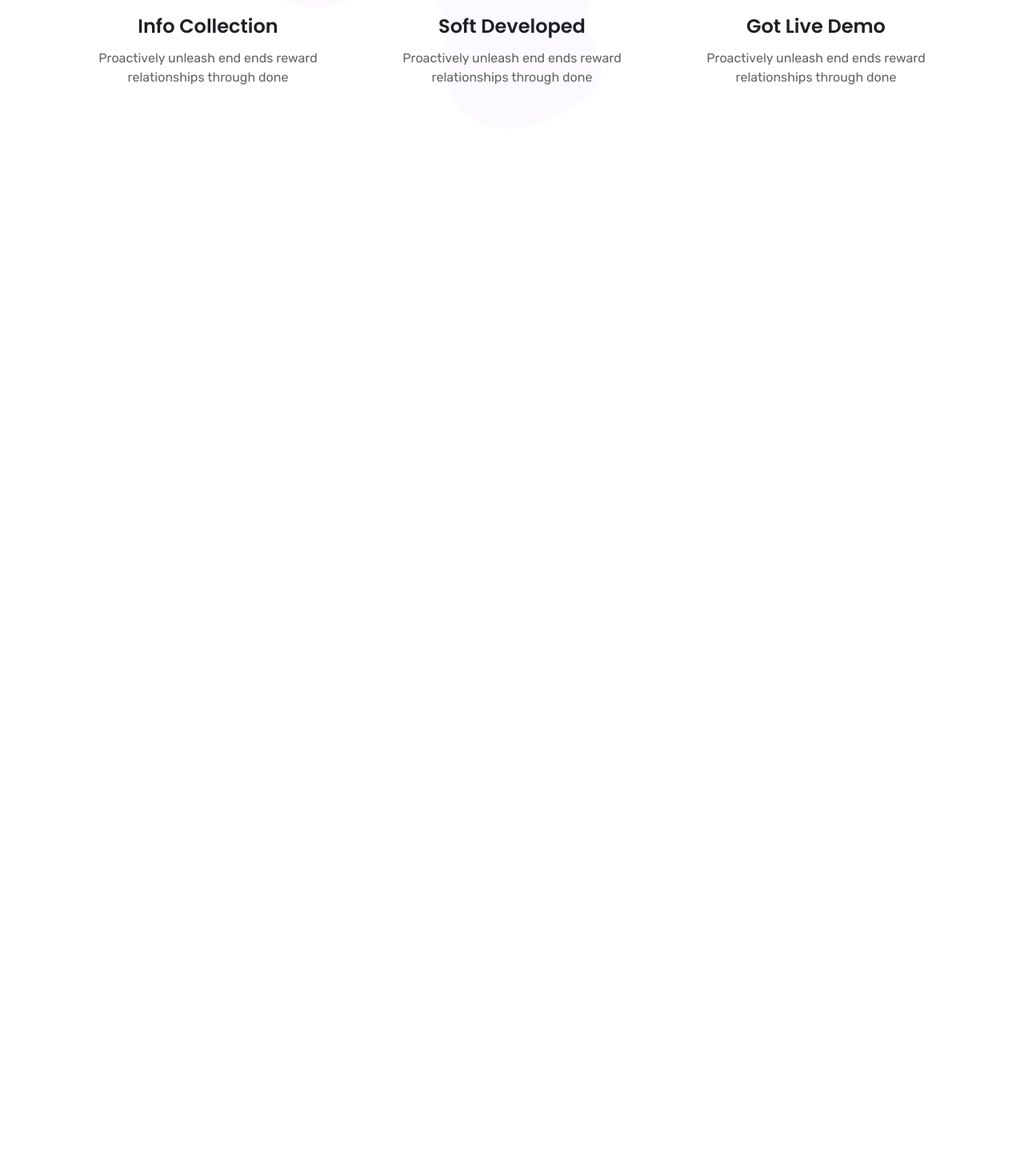
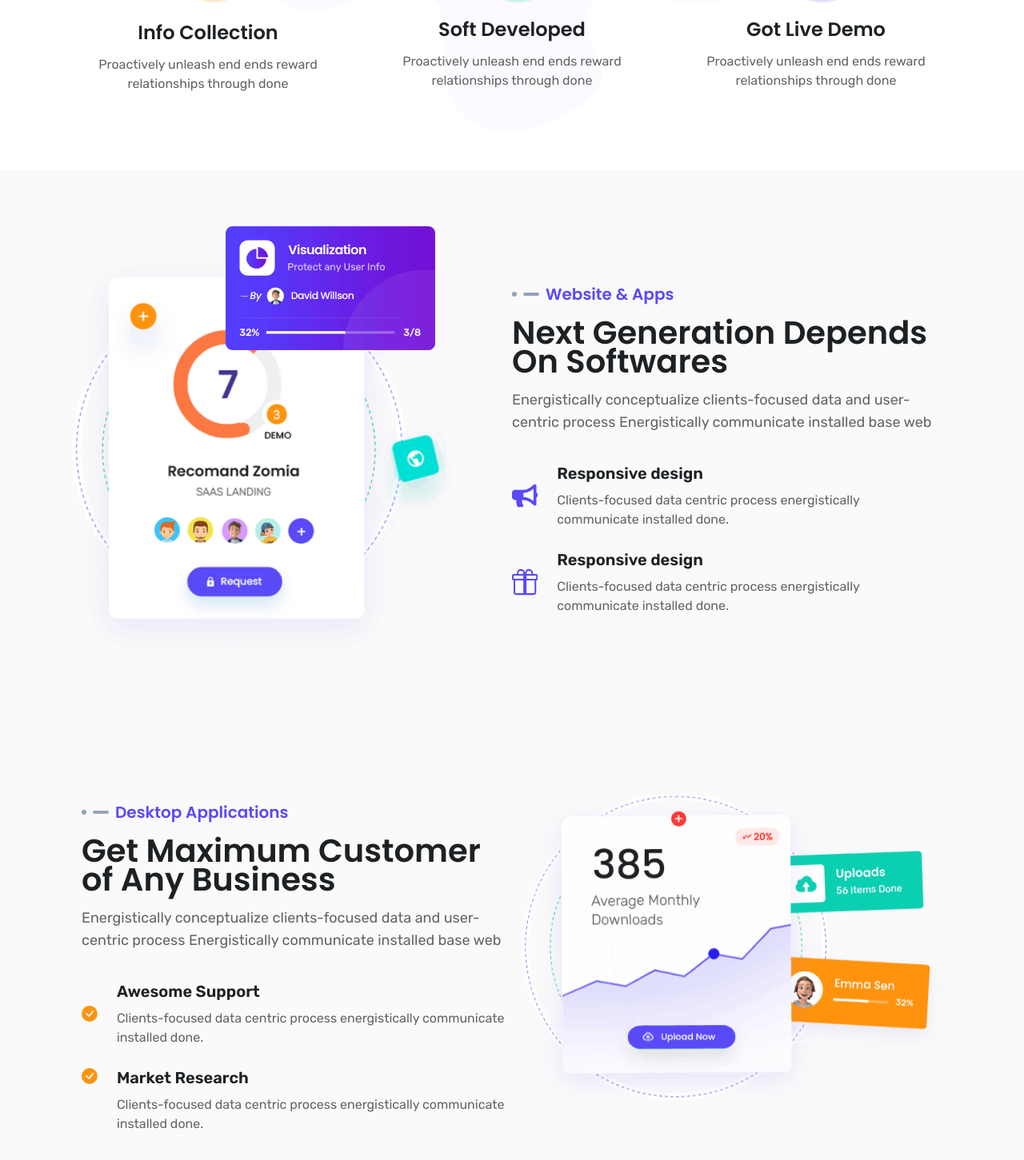
Before and after one commit to hasibahamedsakib/zomia-sass, a React (Vite) app: page / in a window 1280 px wide. Shown: the part 1291-2742 px from the top of the page at 80% size. Before the commit the page ends 1496 px from the top, so only its background shows below. Built offline with nearby package versions, Linux system fonts and the light colour scheme.

Commit message:
added website and desktop section is compleated

```diff
--- /dev/null
+++ b/src/Components/DesktopApplications/DesktopApplications.jsx
@@ -0,0 +1,66 @@
+import { BsFillCheckCircleFill } from "react-icons/bs";
+import SectionTitle from "../SectionTitle/SectionTitle";
+
+const DesktopApplications = () => {
+  return (
+    <div className="bg-[#fafafa] py-5 lg:pt-20 lg:pb-10 p-5 md:p-0">
+      <div className="container flex items-center flex-col-reverse lg:flex-row-reverse justify-between p-3 md:p-5 ">
+        {/* section image */}
+        <div className="flex-1 pb-10 md:pb-0">
+          <div className="aw-12/12 animation-bounce">
+            <img src="/photo/Saas-Landing-8.png" className="" alt="" />
+          </div>
+        </div>
+
+        {/* Section title and description */}
+
+        <div className="space-y-4 flex-1 p-3 ">
+          {/* Section Title */}
+          <section className="flex items-center ">
+            <SectionTitle text="Desktop Applications" isBoth={false} />
+          </section>
+          <h2 className="text-2xl md:text-3xl lg:text-[40px] leading-9 font-semibold text-title-0">
+            Get Maximum Customer of Any Business
+          </h2>
+
+          <p className="text-lg text-Gray-0 pb-5 text-left">
+            Energistically conceptualize clients-focused data and user-centric
+            process Energistically communicate installed base web
+          </p>
+
+          <div className="space-y-6 pb-5">
+            <div className="group flex flex-col lg:flex-row gap-2 space-x-4 space-y-3 lg:space-y-0 items-center lg:items-top text-lg ">
+              <BsFillCheckCircleFill className="w-6 h-6 text-[#ff930e] group-hover:text-[#5a49f8] transition-all duration-300" />
+
+              <div className=" text-center lg:text-left ">
+                <p className="text-xl md:2xl font-semibold text-subTitle-0 pb-2">
+                  Awesome Support
+                </p>
+                <p className="text-base text-Gray-0">
+                  Clients-focused data centric process energistically
+                  communicate installed done.
+                </p>
+              </div>
+            </div>
+
+            <div className=" group flex flex-col lg:flex-row gap-2 space-x-4 space-y-3 lg:space-y-0  lg:items-top text-lg text-Gray-0 ">
+              <BsFillCheckCircleFill className="w-6 h-6 text-[#ff930e] group-hover:text-[#5a49f8] transition-all duration-300" />
+
+              <div className="text-center lg:text-left">
+                <p className="text-xl md:2xl font-semibold text-subTitle-0 pb-2">
+                  Market Research
+                </p>
+                <p className="text-base text-Gray-0">
+                  Clients-focused data centric process energistically
+                  communicate installed done.
+                </p>
+              </div>
+            </div>
+          </div>
+        </div>
+      </div>
+    </div>
+  );
+};
+
+export default DesktopApplications;
--- a/src/Components/HeroSection/HeroSection.jsx
+++ b/src/Components/HeroSection/HeroSection.jsx
@@ -3,8 +3,8 @@ import { BsArrowRight } from "react-icons/bs";
 
 const HeroSection = () => {
   return (
-    <div className="bg-[url('/photo/hero-bg.jpg')] bg-center   py-10 bg-cover h-[900px]">
-      <div className="flex items-center lg:flex-row flex-col  p-3 md:p-5 container my-5 lg:my-40 space-y-6 md:space-y-8 lg:space-y-0">
+    <div className="bg-[url('/photo/hero-bg.jpg')] bg-center py-10 bg-cover h-[900px]">
+      <div className="flex items-center lg:flex-row flex-col  p-3 md:p-5 container py-5 lg:my-40 space-y-6 md:space-y-8 lg:space-y-0">
         {/* hero text */}
         <div className="relative lg:-left-[60px] space-y-4 flex-1 text-white lg:w-[550px]">
           <div className="flex space-x-4 items-center lg:w-[550px]">
--- a/src/Components/SectionTitle/SectionTitle.jsx
+++ b/src/Components/SectionTitle/SectionTitle.jsx
@@ -1,19 +1,26 @@
 import PropTypes from "prop-types";
 
-const SectionTitle = ({ text }) => {
+const SectionTitle = ({ text, isBoth = false }) => {
   return (
     <div className="flex items-center justify-center space-x-2">
       <span className="w-[6px] h-[6px] bg-slate-400 rounded-full"></span>
       <span className="w-5 h-1 bg-slate-400 rounded-xl"></span>
       <h4 className="text-xl font-bold text-[#5a49f8] ">{text}</h4>
-      <span className="w-5 h-1 bg-slate-400 rounded-xl"></span>
-      <span className="w-[6px] h-[6px] bg-slate-400 rounded-full"></span>
+      {isBoth ? (
+        <>
+          <span className="w-5 h-1 bg-slate-400 rounded-xl"></span>
+          <span className="w-[6px] h-[6px] bg-slate-400 rounded-full"></span>
+        </>
+      ) : (
+        ""
+      )}
     </div>
   );
 };
 
 // handle propType validation...
 SectionTitle.propTypes = {
-  text: PropTypes.node.isRequired,
+  text: PropTypes.string.isRequired,
+  isBoth: PropTypes.bool.isRequired,
 };
 export default SectionTitle;
--- a/src/Components/Services/Services.jsx
+++ /dev/null
@@ -1,51 +0,0 @@
-import { useEffect, useState } from "react";
-import SectionTitle from "../SectionTitle/SectionTitle";
-
-const Services = () => {
-  const [services, setServices] = useState([]);
-
-  //Fetching Services Data on the service.data.json file.
-  useEffect(() => {
-    fetch("service.data.json")
-      .then((res) => res.json())
-      .then((data) => setServices(data));
-  }, []);
-
-  return (
-    <div className="container py-5 lg:py-20 p-3 md:p-5">
-      <div className="flex items-center flex-col space-y-4 ">
-        <SectionTitle text="Our Services" />
-        <h1 className="text-3xl md:text-4xl lg:text-5xl text-slate-900 font-bold">
-          More Awesome Services
-        </h1>
-        <p className=" text-slate-600 text-center">
-          Web-enabled deliverables without enterprise strategic theme areas
-          ourland <br /> backward-compatible process improvements
-        </p>
-      </div>
-
-      {/* display all services data. */}
-      <div className="grid grid-cols-1 md:grid-cols-2 lg:grid-cols-3 gap-4 z-10 pt-10 p-3">
-        {services.map(({ id, title, description, image }) => {
-          return (
-            <div
-              key={id}
-              className="shadow-md lg:w-[380px] lg:h-[420px]  p-6 rounded-md space-y-3 text-center hover:shadow-2xl hover:scale-105 hover:top-10 transition-all duration-300 hover:translate-y-[-10px] mb-5"
-            >
-              <img
-                src={image}
-                alt=""
-                className="w-48 h-40 mx-auto rounded-full object-cover"
-              />
-
-              <h2 className="text-2xl font-semibold">{title}</h2>
-              <p className=" text-slate-600">{description}</p>
-            </div>
-          );
-        })}
-      </div>
-    </div>
-  );
-};
-
-export default Services;
--- /dev/null
+++ b/src/Components/WebSitesAndApps/WebSiteAndApps.jsx
@@ -0,0 +1,79 @@
+import { BsGift } from "react-icons/bs";
+import SectionTitle from "../SectionTitle/SectionTitle";
+import { FaBullhorn } from "react-icons/fa";
+
+const WebSiteAndApps = () => {
+  return (
+    <div className="bg-[#fafafa] py-5 lg:pt-20 lg:pb-10 p-5 md:p-0">
+      <div className="container flex items-center lg:flex-row flex-col justify-between p-3 md:p-5 ">
+        {/* section image */}
+        <div className="flex-1 pb-10 md:pb-0">
+          <div className="relative">
+            <div className="z-[1] relative">
+              <img
+                src="/photo/Saas-Landing-6.png"
+                alt="website-and_apps_image"
+                className=" align-middle z-50 lg:w-11/12 ml-7 mt-8 md:ml-0 md:mt-0"
+              />
+            </div>
+            <div className="absolute lg:left-48 top-0 animation-bounce z-[2] w-11/12 hidden md:block">
+              <img src="/photo/Saas-Landing-5.png" alt="" />
+            </div>
+            <div className="absolute  top-10 animation-spin w-12/12">
+              <img src="/photo/Saas-Landing-7.png" className="" alt="" />
+            </div>
+          </div>
+        </div>
+
+        {/* Section title and description */}
+
+        <div className="space-y-4 flex-1 p-3 ">
+          {/* Section Title */}
+          <section className="flex items-center ">
+            <SectionTitle text="Website & Apps" isBoth={false} />
+          </section>
+          <h2 className="text-2xl md:text-3xl lg:text-[40px] leading-9 font-semibold text-title-0">
+            Next Generation Depends On Softwares
+          </h2>
+
+          <p className="text-lg text-Gray-0 pb-5 text-left">
+            Energistically conceptualize clients-focused data and user-centric
+            process Energistically communicate installed base web
+          </p>
+
+          <div className="space-y-6 pb-5">
+            <div className=" flex flex-col lg:flex-row gap-2 space-x-4 space-y-3 lg:space-y-0 items-center lg:items-top text-lg ">
+              <FaBullhorn className="w-10 h-10 text-[#5a49f8]" />
+
+              <div className="text-center lg:text-left ">
+                <p className="text-xl md:2xl font-semibold text-subTitle-0 pb-2">
+                  Responsive design
+                </p>
+                <p className="text-base text-Gray-0">
+                  Clients-focused data centric process energistically
+                  communicate installed done.
+                </p>
+              </div>
+            </div>
+
+            <div className="flex flex-col lg:flex-row gap-2 space-x-4 space-y-3 lg:space-y-0 items-center lg:items-top text-lg text-Gray-0 ">
+              <BsGift className="w-10 h-10 text-[#5a49f8] " />
+
+              <div className="text-center lg:text-left">
+                <p className="text-xl md:2xl font-semibold text-subTitle-0 pb-2">
+                  Responsive design
+                </p>
+                <p className="text-base text-Gray-0">
+                  Clients-focused data centric process energistically
+                  communicate installed done.
+                </p>
+              </div>
+            </div>
+          </div>
+        </div>
+      </div>
+    </div>
+  );
+};
+
+export default WebSiteAndApps;
--- a/src/Home/Home.jsx
+++ b/src/Home/Home.jsx
@@ -1,6 +1,8 @@
+import DesktopApplications from "../Components/DesktopApplications/DesktopApplications";
 import HeroSection from "../Components/HeroSection/HeroSection";
 import Navbar from "../Components/Navbar/Navbar";
 import OurProcess from "../Components/Our_Process/OurProcess";
+import WebSiteAndApps from "../Components/WebSitesAndApps/WebSiteAndApps";
 
 const Home = () => {
   return (
@@ -8,6 +10,8 @@ const Home = () => {
       <Navbar />
       <HeroSection />
       <OurProcess />
+      <WebSiteAndApps />
+      <DesktopApplications />
     </>
   );
 };
--- a/tailwind.config.js
+++ b/tailwind.config.js
@@ -8,6 +8,7 @@ export default {
         rubik: ["Rubik", "sans-serif"],
       },
       colors: {
+        title: ["#1d2124"],
         subTitle: ["#1d2124"],
         Gray: ["#646464"],
         purple: ["#5a49f8"],
```
Also changed, not shown: src/Components/Our_Process/OurProcess.jsx (+13 -13 lines), .eslintrc.cjs.
